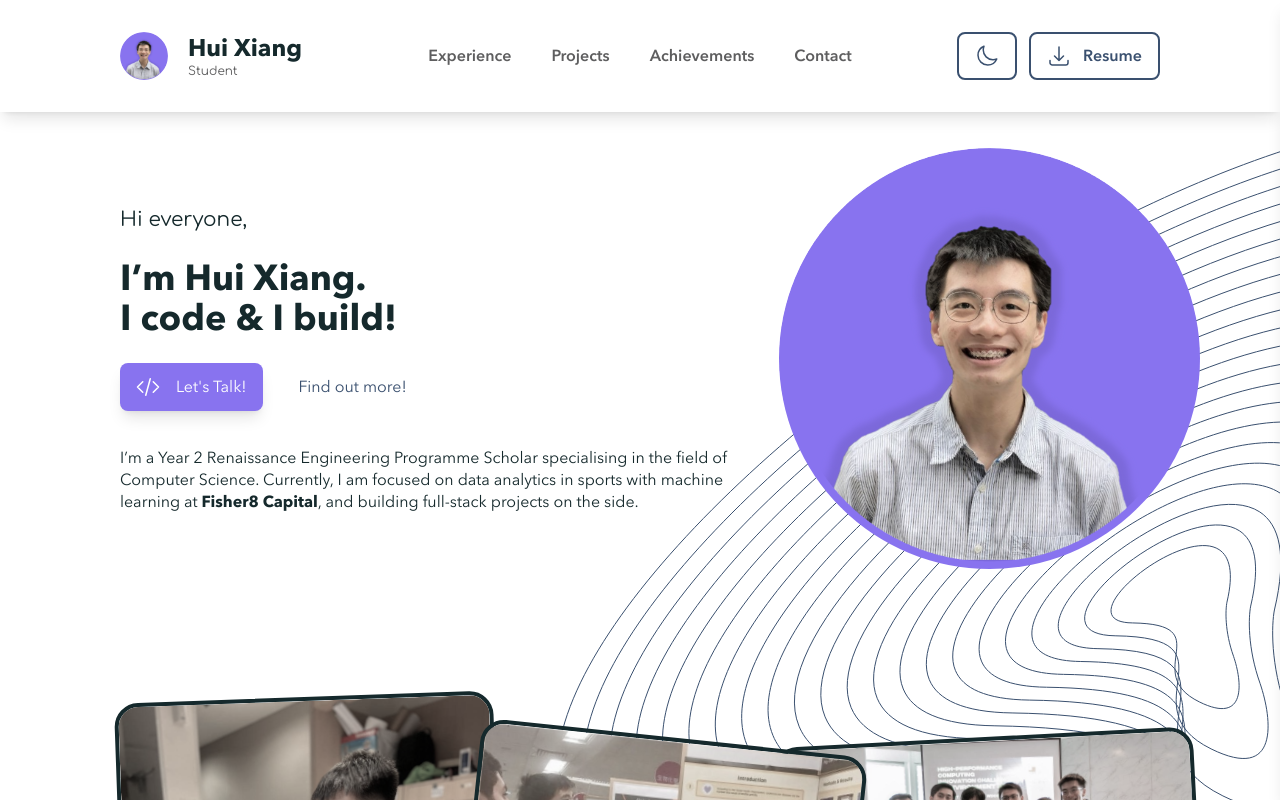
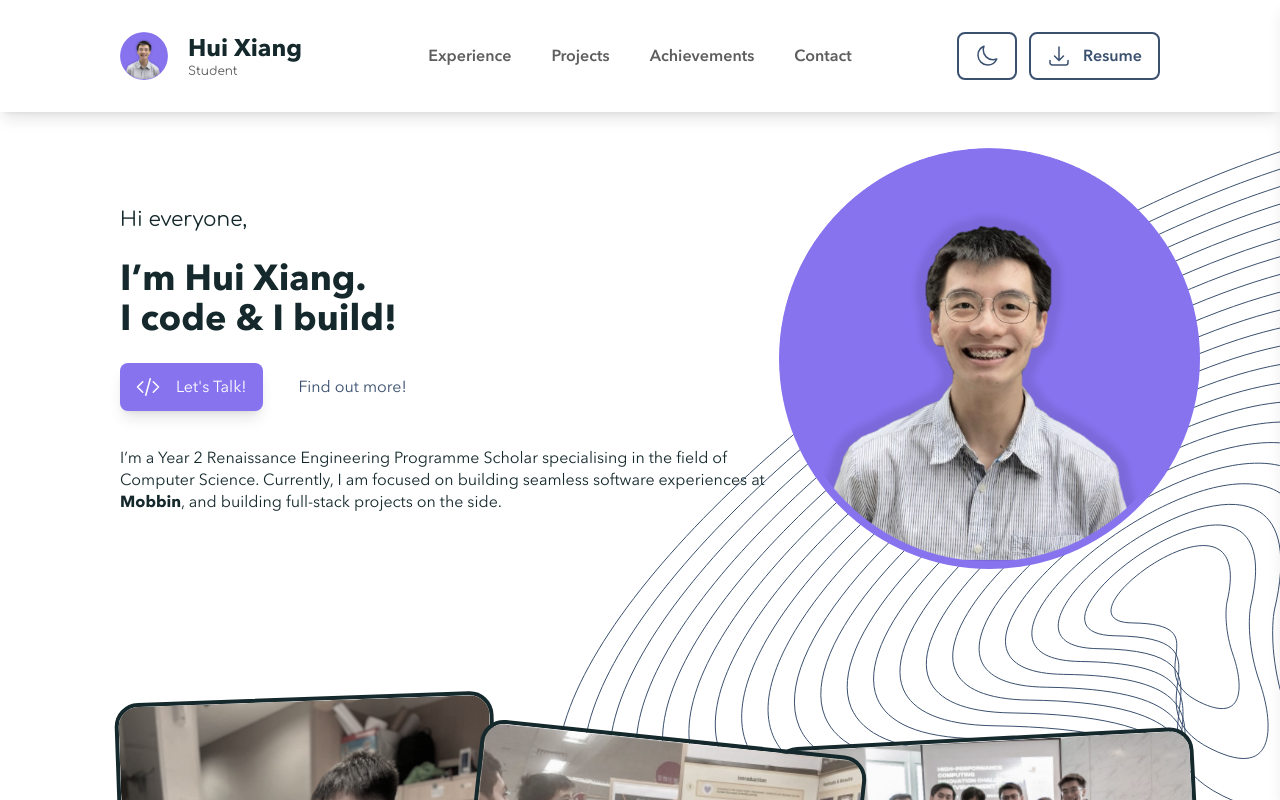
Before and after one commit to chayhuixiang/chayhuixiang-portfolio, a Next.js app: page / in a window 1280 px wide. Shown: the top 800 px of the page. Built offline with nearby package versions, Linux system fonts and the light colour scheme.

Commit message:
Pages/About: Update headline

```diff
--- a/app/page.tsx
+++ b/app/page.tsx
@@ -42,14 +42,14 @@ const About = async () => {
               <p className="text-center sm:text-left">
                 I’m a Year 2 Renaissance Engineering Programme Scholar
                 specialising in the field of Computer Science. Currently, I am
-                focused on data analytics in sports with machine learning at{" "}
+                focused on building seamless software experiences at{" "}
                 <a
-                  href="https://www.fisher8.capital/"
+                  href="https://www.mobbin.com/"
                   rel="noopener noreferrer"
                   target="_blank"
                   className="font-bold hover:underline"
                 >
-                  Fisher8 Capital
+                  Mobbin
                 </a>
                 , and building full-stack projects on the side.
               </p>
```
